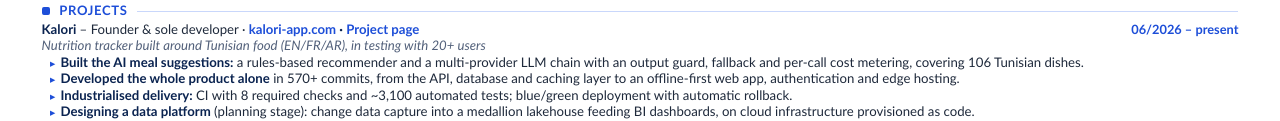
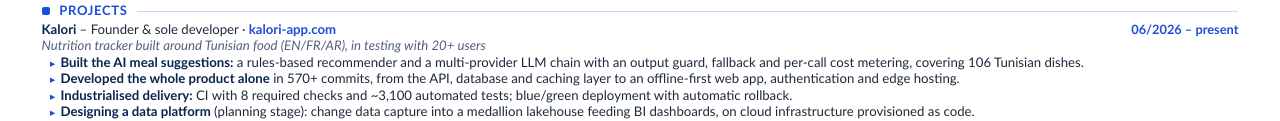
Before and after one commit to AzizGh69/AzizGh69.github.io, a plain HTML site: page cv/source/cv.html in a window 1280 px wide. Shown: the part 264-385 px from the top of the page. Drawn offline with Linux system fonts and the light colour scheme.

Commit message:
CV: drop the Kalori project-page link
Co-Authored-By: Claude Opus 5.5 <noreply@anthropic.com>

```diff
--- a/cv/source/cv.html
+++ b/cv/source/cv.html
@@ -138,7 +138,7 @@
     <section>
       <h2>Projects</h2>
       <div class="entry">
-        <div class="entry-head"><span class="entry-title">Kalori <span class="role">– Founder &amp; sole developer ·</span> <a href="https://kalori-app.com">kalori-app.com</a> · <a href="https://aziz-ghazouani.pages.dev/#quests/kalori">Project page</a></span><span class="date">06/2026 – present</span></div>
+        <div class="entry-head"><span class="entry-title">Kalori <span class="role">– Founder &amp; sole developer ·</span> <a href="https://kalori-app.com">kalori-app.com</a></span><span class="date">06/2026 – present</span></div>
         <p class="subtitle">Nutrition tracker built around Tunisian food (EN/FR/AR), in testing with 20+ users</p>
         <ul>
           <li><strong>Built the AI meal suggestions:</strong> a rules-based recommender and a multi-provider LLM chain with an output guard, fallback and per-call cost metering, covering 106 Tunisian dishes.</li>
```
Also changed, not shown: 1 other file.
